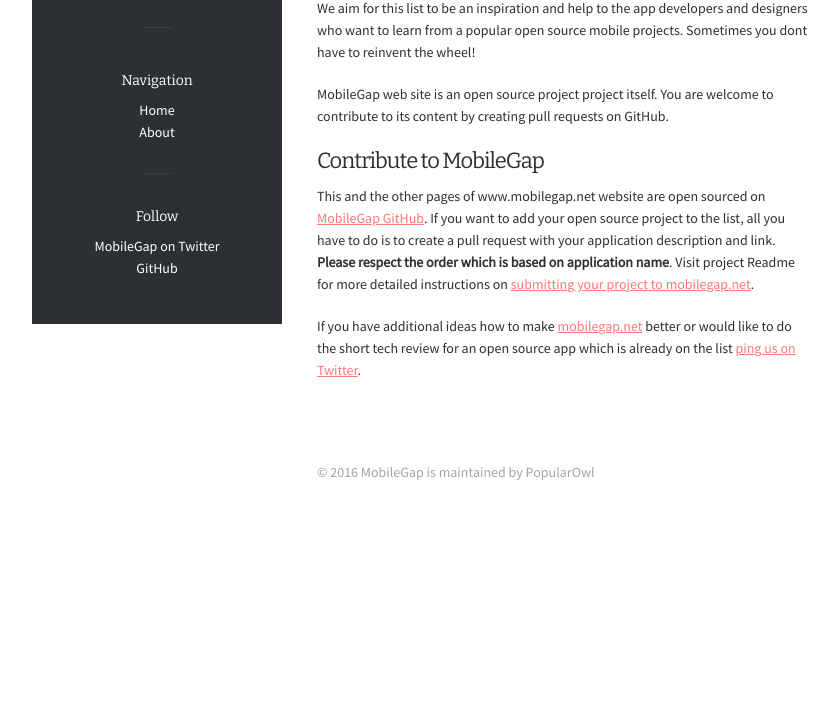
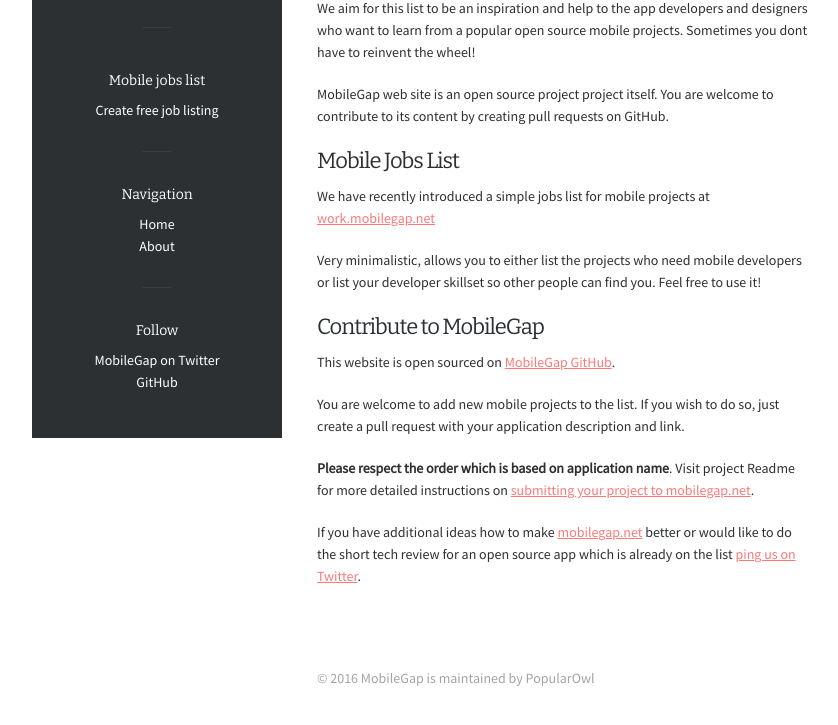
Before and after one commit to sauliuz/mobilegap.net, a website: page mobilegap.net/about.html in a window 1280 px wide. Shown: the part 165-890 px from the top of the page, without its empty margins (78-916 px from the left). Before the commit the page ends 800 px from the top, so only its background shows below. Drawn offline with nearby package versions, Linux system fonts and the light colour scheme.

Commit message:
introducing simple mobile job listings

```diff
--- a/mobilegap.net/about.html
+++ b/mobilegap.net/about.html
@@ -54,6 +54,9 @@
 <li class="page_item page-item-19">
 <a href="http://www.mobilegap.net/about/">About</a>
 </li>
+<li class="page_item page-item-19">
+<a href="http://work.mobilegap.net/about/">Mobile jobs</a>
+</li>
 </ul>
 </div>
 </nav>
@@ -72,6 +75,14 @@
 <div class="sep hide-for-small"></div>
 <aside class="sidebar hide-for-small" role="complementary">
 <div class="widget widget_text clearfix">
+<h3 class="widget-title">Mobile jobs list</h3>
+<div class="textwidget">
+<a href="http://work.mobilegap.net">Create free job listing</a><br />
+<div class="sep"></div>
+</div>
+</div>
+<div class="sep clearfix "></div>
+<div class="widget widget_text clearfix">
 <h3 class="widget-title">Navigation</h3>
 <div class="textwidget">
 <a href="http://www.mobilegap.net">Home</a><br />
@@ -89,8 +100,7 @@
 </div>
 <div class="sep clearfix "></div>
 </aside>
-</div>
-<div class="six columns">
+</div><div class="six columns">
 <div id="full-wrapper" class="animated BeanFadeIn">
 <div class="page-entry-content">
 <div class="entry-content">
@@ -98,8 +108,13 @@
 <p>MobileGap is <a href="http://www.mobilegap.net" title="list of open sourced mobile application projects">a list of open sourced mobile application projects</a> currated and managed by the community. </p>
 <p>We aim for this list to be an inspiration and help to the app developers and designers who want to learn from a popular open source mobile projects. Sometimes you dont have to reinvent the wheel!</p>
 <p>MobileGap web site is an open source project project itself. You are welcome to contribute to its content by creating pull requests on GitHub.</p>
+<h1 id="mobile-jobs-list">Mobile Jobs List</h1>
+<p>We have recently introduced a simple jobs list for mobile projects at <a href="http://work.mobilegap.net" title="work.mobilegap.net">work.mobilegap.net</a></p>
+<p>Very minimalistic, allows you to either list the projects who need mobile developers or list your developer skillset so other people can find you. Feel free to use it!</p>
 <h1 id="contribute-to-mobilegap">Contribute to MobileGap</h1>
-<p>This and the other pages of www.mobilegap.net website are open sourced on <a href="https://github.com/sauliuz/mobilegap.net">MobileGap GitHub</a>. If you want to add your open source project to the list, all you have to do is to create a pull request with your application description and link. <strong>Please respect the order which is based on application name</strong>. Visit project Readme for more detailed instructions on <a href="https://github.com/sauliuz/mobilegap.net/blob/master/Readme.md">submitting your project to mobilegap.net</a>.</p>
+<p>This website is open sourced on <a href="https://github.com/sauliuz/mobilegap.net">MobileGap GitHub</a>. </p>
+<p>You are welcome to add new mobile projects to the list. If you wish to do so, just create a pull request with your application description and link. </p>
+<p><strong>Please respect the order which is based on application name</strong>. Visit project Readme for more detailed instructions on <a href="https://github.com/sauliuz/mobilegap.net/blob/master/Readme.md">submitting your project to mobilegap.net</a>.</p>
 <p>If you have additional ideas how to make <a href="http://www.mobilegap.net" title="www.mobilegap.net">mobilegap.net</a> better or would like to do the short tech review for an open source app which is already on the list <a href="https://twitter.com/mobilegap" title="MobileGap on Twitter">ping us on Twitter</a>.</p>
 
 </div>
```
Also changed, not shown: markdown/about.md (+12 -1 lines), mobilegap.net/index.html (+12 -2 lines), Readme.md, 1 other file.
